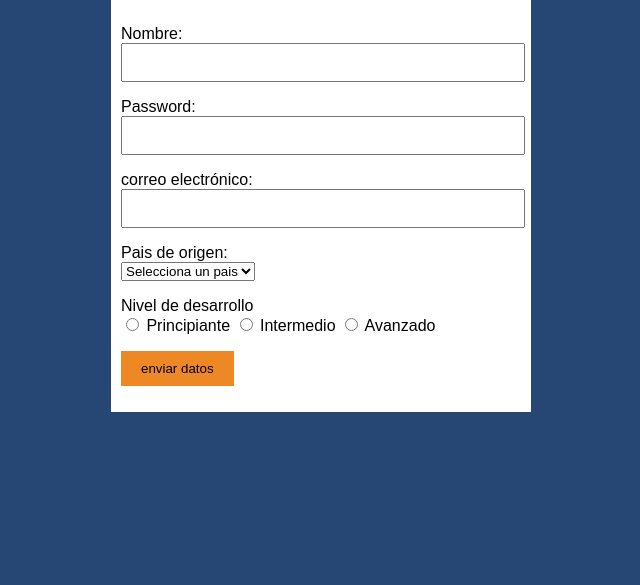
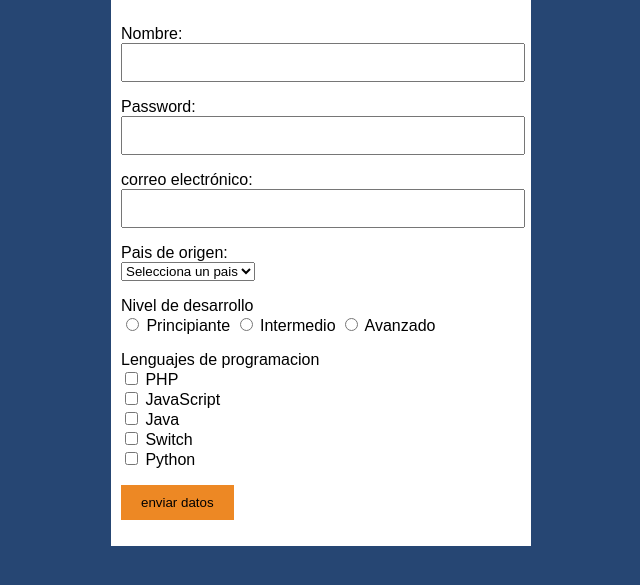
Before and after one commit to GerryDeveloper/all-PHP, a PHP site: page /v10_validar_form.php in a window 1280 px wide. Shown: the part 101-686 px from the top of the page, without its empty margins (319-959 px from the left). Run offline with PHP 8.4, Linux system fonts and the light colour scheme.

Commit message:
validamos checkboxes, notese que se envian como elementos en un array por el metodo

```diff
--- a/curso-php-vidaMRR/v10_validar_form.php
+++ b/curso-php-vidaMRR/v10_validar_form.php
@@ -45,6 +45,7 @@
       // TODO (1) declarar variable;
       $pais = "";
       $nivel = "";
+      $lenguajes = array();
 
       if( isset($_POST['nombre']) ) { // en realidad puede ser cualquier campo
 
@@ -57,6 +58,12 @@
           $nivel = $_POST['nivel'];
         } else {
           $nivel = "";
+        }
+        // v13. Validamos checkboxes, recordar que se maneja como arreglo
+        if(isset($_POST['lenguajes']) ) {
+          $lenguajes = $_POST['lenguajes'];
+        } else {
+          $lenguajes = [];
         }
 
         $campos = array();
@@ -80,6 +87,11 @@
         if($nivel == "") {
           array_push($campos, "Selecciona un nivel de desarrollo.");
         }
+        // TODO. validacion
+        if ($lenguajes == "" || count($lenguajes) < 2) {
+          // si escojen 0 o 1
+          array_push($campos, "Selecciona almenos dos lenguajes de programacion.");
+        }
 
         if( count($campos) > 0) {
           // si es mayor a 0 hay algun error
@@ -93,6 +105,8 @@
                 Datos correctos";
         }
         echo "</div>";
+
+
       }
 
 		?>
@@ -139,6 +153,21 @@
         <?php if($nivel == "avanzado") echo "checked"; ?>> Avanzado
      </p>
 
+     <!-- v13. Validamos checkboxes -->
+      <p>
+        Lenguajes de programacion
+        <br>
+        <input type="checkbox" name="lenguajes[]" value="php"
+          <?php if(in_array("php", $lenguajes)) echo "checked"; ?>> PHP <br>
+        <input type="checkbox" name="lenguajes[]" value="js"
+          <?php if(in_array("js", $lenguajes)) echo "checked"; ?>> JavaScript <br>
+        <input type="checkbox" name="lenguajes[]" value="java"
+          <?php if(in_array("java", $lenguajes)) echo "checked"; ?>> Java <br>
+        <input type="checkbox" name="lenguajes[]" value="swift"
+          <?php if(in_array("swift", $lenguajes)) echo "checked"; ?>> Switch <br>
+        <input type="checkbox" name="lenguajes[]" value="py"
+          <?php if(in_array("py", $lenguajes)) echo "checked"; ?>> Python <br>
+      </p>
 
 		<p><input type="submit" value="enviar datos"></p>
 	</form>
```
